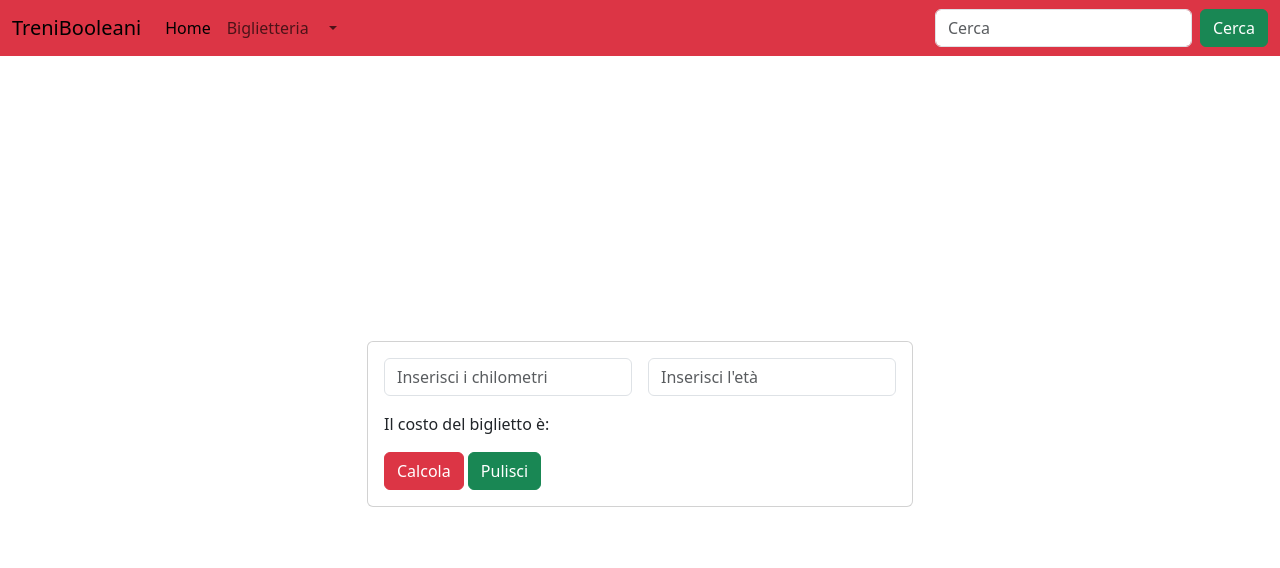
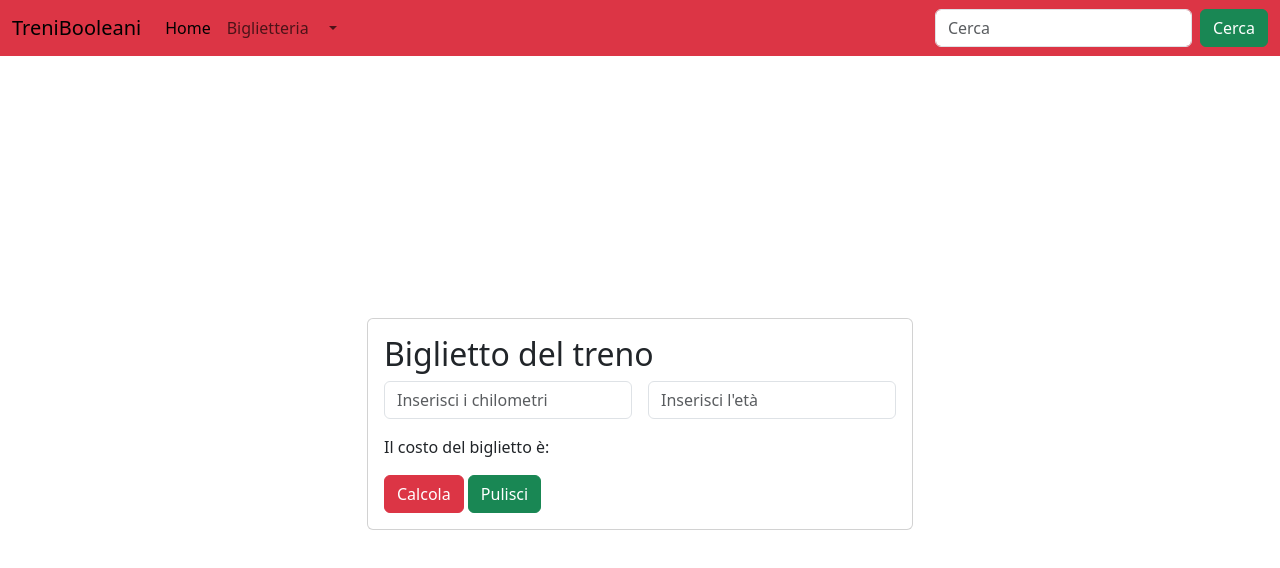
Before and after one commit to filippo-falcone/js-biglietto-treno-form, a plain HTML site: page index.html in a window 1280 px wide. Drawn offline with nearby package versions, Linux system fonts and the light colour scheme.

Commit message:
feat: add h2 to card

```diff
--- a/index.html
+++ b/index.html
@@ -58,6 +58,7 @@
                 <div class="col-10 col-lg-6">
                     <div class="card">
                         <div class="card-body">
+                            <h2>Biglietto del treno</h2>
                             <div class="row g-3">
                                 <div class="col">
                                     <input type="text" class="form-control" id="km"
```
